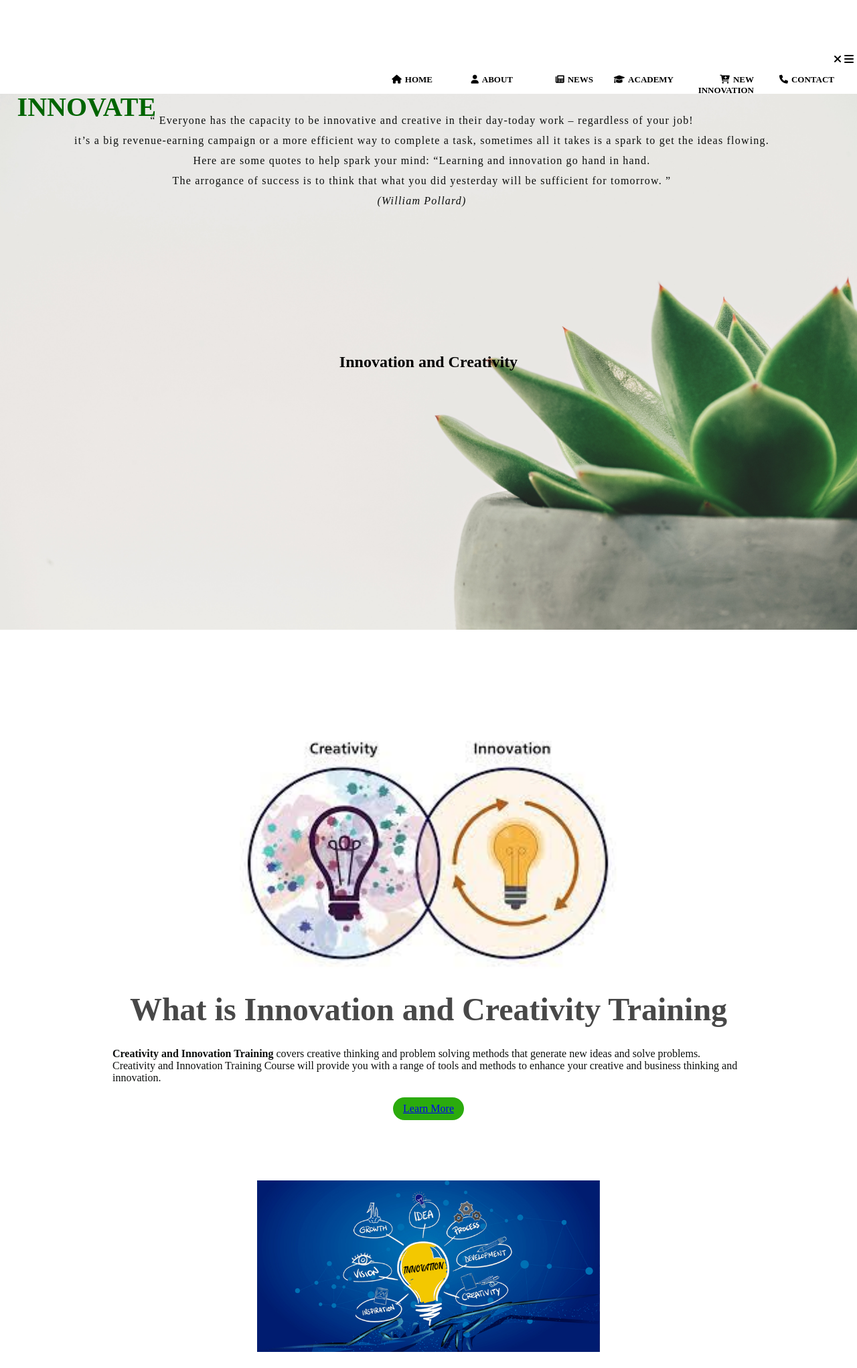
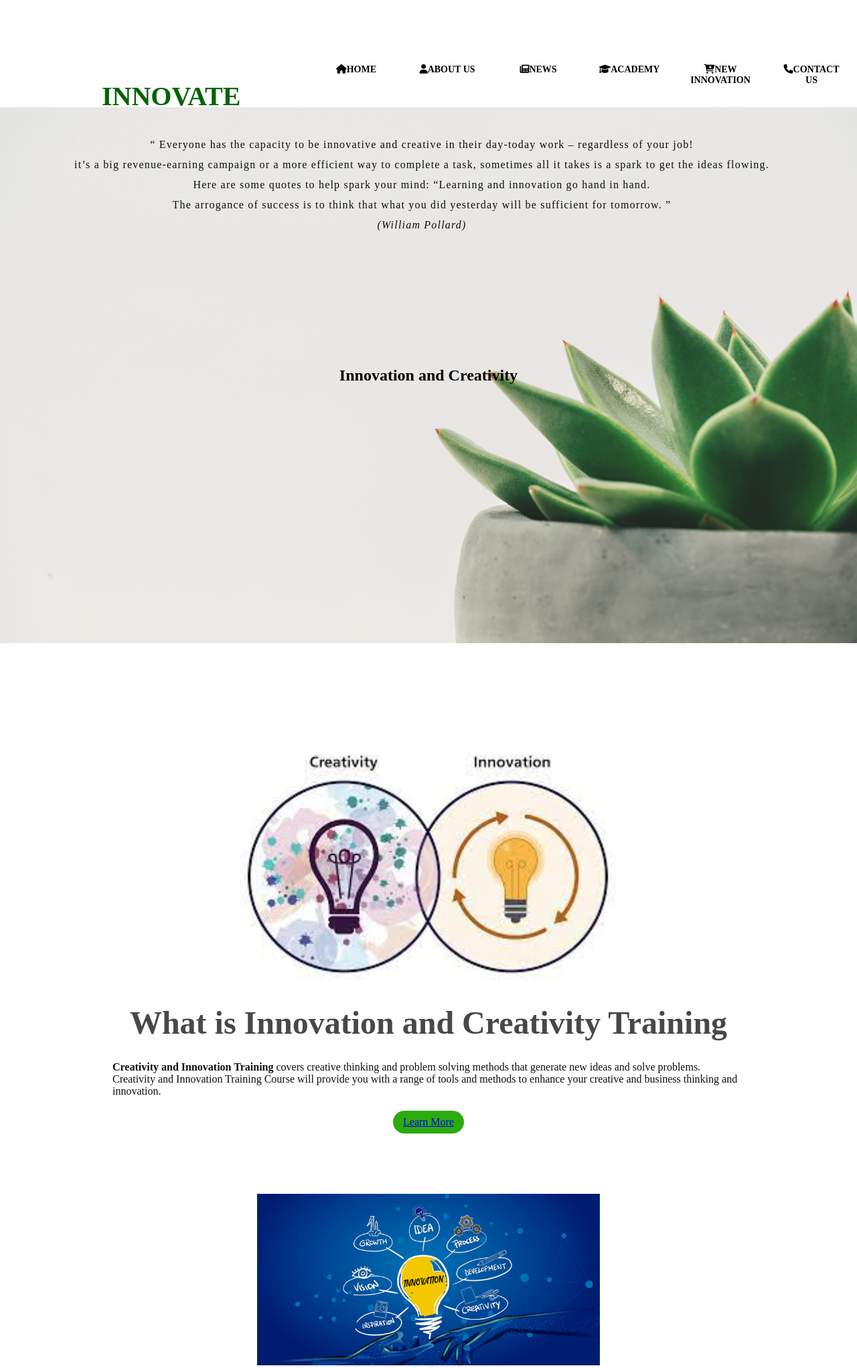
Before and after one commit to dula2000/Main-Project, a PHP site: page /Innovationcreativity.html in a window 1280 px wide. Shown: the top 2042 px of the page at 67% size. Run offline with PHP 8.4, Linux system fonts and the light colour scheme.

Commit message:
Fixing the nav bar
Not finished

```diff
--- a/Innovationcreativity.css
+++ b/Innovationcreativity.css
@@ -1,340 +1,132 @@
 *
 {
-    top:0;
+
     padding: 0;
     margin: 0;
     box-sizing: border-box;
 
-}
-.header
-{
-    min-height: 100vh;
-    width: 100%;
 
 }
+
 
 body,html{
     overflow-x: hidden;
 }
-/*
+
+.header1
+{
+     /*option of the landing background*/
+     top: 0%;
+    min-height: 110vh;
+    width: 100%;
+    background-size: cover;
+    background-position: center;
+}
+
 .Menu-bar
 {
     width: 100%;
-    height: 60px;
+    height: 80px;
     margin: auto;
     text-align: center;
     display: flex;
     justify-content: space-between;
-
+   margin-top: 0%;
 }
 .logo
 {
-    width: 200px;
+    top:0%;
+        width: 200px;
     float: left;
     height: 70px;
-    padding: 2% 2%;
-    color: rgb(0, 100, 0);
+    color: rgb(0,100,0);
     font-family: 'Times New Roman';
     font-size: 40px;
+    padding-left: 20px;
+    padding-top: 10px;
     float: left;
 }
-.nav-links
-{
-    flex: 1;
-    text-align: right;
-}
-.nav-links ul
+.Menu-bar ul
 {
     display: inline-flex;
     list-style: none;
     color: black;
 }
-.nav-links ul li
+.Menu-bar ul li
 {
-    width: 110px;
-    margin: 5px;
-    font-size: 13px;
-    list-style: none;
-    display: inline-block;
-    padding: 8px 10px;
+    width: 120px;
+    margin: 8px;
+    padding: 8px;
+    float: left;
+    font-size: 14px;
     position: relative;
 }
-.nav-links ul li a
+.Menu-bar ul li a
 {
     text-decoration: none;
     color: black;
     font-weight: bold;
-    font-size: 13px;
-}
-.nav-links ul li::after
-{
-    content: '';
-    width: 0%;
-    height: 2px;
-    background: rgb(60, 134, 64);
-    display: block;
-    margin: auto;
-    transition: 0.5s;
-}
-.nav-links ul li:hover::after
-{
-    width: 100%;
-
 }
 .Menu-bar ul li a:hover
 {
     color: #2bab0d;
     border-radius: 3px;
 }
-.Menu-bar .fas
+.Menu-bar .fa
 {
-    margin-right: 5px;
+    margin-right: 8px;
 }
 .sub-menu-1
 {
     display: none;
 
 }
-.nav-links ul li:hover .sub-menu-1
+.Menu-bar ul li:hover .sub-menu-1
 {
     display: block;
     position: absolute;
     margin-top: 5px;
     margin-left: -15px;
 }
-.nav-links ul li:hover .sub-menu-1 ul
+.Menu-bar ul li:hover .sub-menu-1 ul
 {
     display: block;
     margin: 8px;
+
 }
-.nav-links ul li:hover .sub-menu-1 li
+.Menu-bar ul li:hover .sub-menu-1 li
 {
     width: 150px;
     padding: 1.5px;
     background: transparent;
+    border-bottom: 1px dotted black;
     border-radius: 0;
     text-align: left;
 }
-.nav-links ul li:hover .sub-menu-1 ul li:last-child
+.Menu-bar ul li:hover .sub-menu-1 ul li:last-child
 {
     border-bottom: none;
 }
-.nav-links ul li:hover .sub-menu-1 ul li a:hover
+.Menu-bar ul li:hover .sub-menu-1 ul li a:hover
 {
-    color: rgb(60, 134, 64);
+    color: #2bab0d;
 }
 
 
-.Menu-bar .tag
-{
-    display: none;
-}
-@media(max-width: 700px)
-{
-    .content h1{
-        font-size: 20px;
-    }
-    .nav-links ul li{
-        display: block;
-    }
-    .nav-links{
-        position: absolute;
-        background: rgb(0,100,0);
-        color: white;
-        height: 100vh;
-        width: 200px;
-        top: 0;
-        right: -200px;
-        text-align: left;
-        z-index: 6;
-        transition: 1s;
-    }
-    .Menu-bar .tag
-    {
-        display: block;
-        color: white;
-        margin: 10px;
-        font-size: 22px;
-        cursor: pointer;
-    }
-    .nav-links ul
-    {
-        padding: 20px;
-    }
-
-}
-*/
-.header1
-{
-    min-height: 100vh;
-    width: 100%;
-
-
-    background-position: center;
-}
-.Menu-bar
-{
-    width: 100%;
-    height: 60px;
-    margin: auto;
-    text-align: center;
-    display: flex;
-    justify-content: space-between;
-
-}
-.logo
-{
-    top: 0%;
-    width: 200px;
-    float: left;
-    height: 70px;
-    padding: 2% 2%;
-    color: rgb(0, 100, 0);
-    font-family: 'Times New Roman';
-    font-size: 40px;
-    float: left;
-}
-.nav-links
-{
-    flex: 1;
-    text-align: right;
-}
-.nav-links ul
-{
-    display: inline-flex;
-    list-style: none;
-    color: black;
-}
-.nav-links ul li
-{
-    width: 110px;
-    margin: 5px;
-    font-size: 13px;
-    list-style: none;
-    display: inline-block;
-    padding: 8px 10px;
-    position: relative;
-}
-.nav-links ul li a
-{
-    text-decoration: none;
-    color: black;
-    font-weight: bold;
-    font-size: 13px;
-}
-.nav-links ul li::after
-{
-    content: '';
-    width: 0%;
-    height: 2px;
-    background: rgb(60, 134, 64);
-    display: block;
-    margin: auto;
-    transition: 0.5s;
-}
-.nav-links ul li:hover::after
-{
-    width: 100%;
-
-}
-.Menu-bar ul li a:hover
-{
-    color: #2bab0d;
-    border-radius: 3px;
-}
-.Menu-bar .fas
-{
-    margin-right: 5px;
-}
-.sub-menu-1
-{
-    display: none;
-
-}
-.nav-links ul li:hover .sub-menu-1
-{
-    display: block;
-    position: absolute;
-    margin-top: 10px;
-    margin-left: -25px;
-}
-.nav-links ul li:hover .sub-menu-1 ul
-{
-    display:inline-block;
-    margin: 10px;
-}
-.nav-links ul li:hover .sub-menu-1 li
-{
-    width: 150px;
-    padding: 2.5px;
-    background:fixed;
-    border-radius: 2;
-    text-align: left;
-}
-.nav-links ul li:hover .sub-menu-1 ul li:last-child
-{
-    border-bottom:none;
-}
-.nav-links ul li:hover .sub-menu-1 ul li a:hover
-{
-    color: rgb(60, 134, 64);
-}
-.search
-{
-    width: 250px;
-    float: left;
-    margin-left: 20px;
-    margin-right: 20px;
-}
-.srch
-{
-    font-family: 'Times New Roman';
-    width: 150px;
-    height: 40px;
-    background: white;
-    border: 1px solid black;
-    margin-top: 13px;
-    color: black;
-    border-right: none;
-    font-size: 16px;
-    float: left;
-    padding: 10px;
-    border-bottom-left-radius: 5px;
-    border-top-left-radius: 5px;
-}
-.btn
-{
-    width: 100px;
-    height: 40px;
-    background: rgb(0,100,0);
-    border: 2px solid rgb(0,100,0);
-    margin-top: 13px;
-    color: white;
-    font-size: 15px;
-    border-bottom-right-radius: 5px;
-    border-bottom-right-radius: 5px;
-}
-.btn :focus
-{
-    outline: none;
-}
-.srch:focus
-{
-    outline: none;
-}
-/*topic*/
+/*Topic*/
 header{
     top: 10%;
     width: 100vw;
     height: 100vh;
     background-image: url('pic/n1.jpg') ;
-    background-position: bottom;
+    background-position:bottom;
     background-size: cover;
     display: flex;
     align-items: center;
     justify-content: center;
 }
 .header .content{
+
     margin-bottom: 150px;
     color: whitesmoke;
     text-align: center;
@@ -377,7 +169,7 @@ header{
 
 }
 .william .quote{
-    margin-top: 5%;
+    margin-top: 8%;
     padding-left: 20px;
     font-family: 25px;
     letter-spacing: 1.2px;
@@ -418,17 +210,17 @@ section{
     flex-direction: column;
     align-items: center;
 }
-.row .col .pic1{
+.row .col .pic11{
     margin-top: 20px;
     width: 55%;
     height: 37%;
 }                   /*changing the image size*/
-.row .col .pic2{
+.row .col .pic22{
     margin-top: 40px;
     width: 50%;
     height: 30%;
 }
-.row .col .pic3{
+.row .col .pic33{
     margin-top: 40px;
     width: 60%;
     height: 10%;
@@ -494,115 +286,7 @@ p{
 }
 
 
-/*
-box css parts
-.c{
-    position:relative;
 
-    width: 1200px;  /* if need, please change this px to the %
-    height: 200px;
-    margin: 140px auto;
-    padding: 0%;
-}
-.c .box{
-    position: relative;
-    top: 220%;  /*change the box top position*/
-    /*width: calc(400px - 30px);     /* if need, please change this px to the
-    height: calc(300px - 30px);
-    background: rgb(240, 240, 233); /*color of the box background
-    float: left;
-    margin: 15px;
-    box-sizing: border-box;
-    overflow: hidden;
-    border-radius: 10px;
-}
-.c .box .icon{
-    position: absolute;
-    top: 0;
-    left: 0;
-    width: 100%;
-    height: 100%;
-    background: #f00;  /*color of the icon
-    transition: 0.5s;
-    z-index: 1;
-}
-
-.c .box:hover .icon{
-    top: 20px;
-    left: calc(50% - 40px);
-    width: 80px;
-    height: 80px;
-    border-radius: 50%;
-}
-.c .box .icon .fa{
-    position: absolute;
-    top: 50%;
-    left: 50%;
-    transform: translate(-50%,-50%);
-    font-size: 80px;
-    transition: 0.5s;
-    color: #fff;
-}
-.c .box:hover .icon .fa{
-    font-size: 80px;
-}
-.c .box .content3{
-    position: absolute;
-    top: 100%;
-    height: calc(100% - 100px);
-    text-align: center;
-    padding: 20px;
-    box-sizing: border-box;
-    transition: 0.5s;
-    opacity: 0;
-}
-.c .box:hover .content3{
-    top: 100px;
-    opacity: 1;
-}
-/*adding styles to the box header
-.c .box .content3 h3{
-    margin: 0;
-    padding: 0;
-    color: cyan;
-    font-size: 24px;
-}
-.c .box .content3 h3{
-    margin: 0;
-    padding: 0;
-    color: cyan;
-    font-size: 24px;
-}
-.span1{
-    color: rgb(14, 158, 110);
-}
-.span2{
-    text-align: center;
-}
-
-/*adding styles to the box button
-.c .box .content3 .bb{
-    width: 140px;
-    height: 30px;
-    background: #2bab0d;
-    border: none;
-    margin-bottom: 100px;
-    margin-left: 20px;
-    font-size: 18px;
-    border-radius: 10px;
-    cursor: pointer;
-    transition: .4s ease;
-
-}
-.c .box .content3 .bb a{
-    text-decoration: none;
-    color: black;
-    transition: .3s ease;
-}
-.c .box .content3 .bb:hover{
-    background: yellowgreen;
-}
-*/
 
 .row .col .bb{
     width: 100px;
--- a/Innovationcreativity.html
+++ b/Innovationcreativity.html
@@ -8,17 +8,22 @@
     <link href="Innovationcreativity.css" rel="stylesheet" type="text/css">
     <link rel="stylesheet" href="https://cdnjs.cloudflare.com/ajax/libs/font-awesome/6.0.0-beta3/css/all.min.css">
 </head>
+
 <body>
     <section class="header1">
-        <div class="Menu-bar">  <!--Creating nav bar and dop down list-->
+        <div class="Menu-bar">  <!--Creating nav bar and drop down list-->
            <h2 class="logo">INNOVATE</h2> <!--display the logo-->
-           <div class="nav-links" id="navLinks">
-           <div class="tag">
-              <i class="fas fa-times" onclick="hideMenu()"></i>
-           </div>
                <ul>
                    <li><a href="Index.html"><i class="fas fa-home"></i>HOME</a></li>
-                   <li><a href="About.html"><i class="fas fa-user"></i>ABOUT</a></li>
+                   <li><a href="#"><i class="fas fa-user"></i>ABOUT US</a>
+                       <div class="sub-menu-1">
+                           <ul>
+                               <li><a href="#">Mission</a></li>
+                               <li><a href="#">Vision</a></li>
+                               <li><a href="#">Team</a></li>
+                           </ul>
+                       </div>
+                   </li>
                    <li><a href="News.html"><i class="fas fa-newspaper"></i>NEWS</a></li>
                    <li><a href="#"><i class="fas fa-graduation-cap"></i></i>ACADEMY</a>
                        <div class="sub-menu-1">
@@ -32,12 +37,9 @@
                        </div>
                    </li>
                    <li><a href="newinventors.html"><i class="fas fa-cart-plus"></i>NEW INNOVATION</a></li>
-                   <li><a href=""><i class="fas fa-phone"></i>CONTACT</a></li>
+                   <li><a href=""><i class="fas fa-phone"></i>CONTACT US</a></li>
                </ul>
-           </div>
-           <div class="tag">
-               <i class="fas fa-bars" onclick="showMenu()"></i>
-           </div>
+
        </div>
 
 
@@ -58,7 +60,7 @@
             </p>
 
     </header>
-
+</section>
     <!--What is Innovation and Creativity-->
     <section class="What">
           <div class="title">
@@ -67,14 +69,14 @@
           </div>
                 <div class="row">
                     <div class="col">
-                        <img class="pic1" src="pic/pic 3.jpg" alt="">
+                        <img class="pic11" src="pic/pic 3.jpg" alt="">
                         <h2>What is Innovation and Creativity Training</h2>
                         <p><b>Creativity and Innovation Training</b> covers creative thinking and problem solving methods that generate new ideas and solve problems.
                             Creativity and Innovation Training Course will provide you with a range of tools and methods to enhance your creative and business thinking and innovation.</p>
                         <a href="#" class="ctn">Learn More</a>
                     </div>
                     <div class="col">
-                        <img class="pic2" src="pic/pic 4.jpg" alt="">
+                        <img class="pic22" src="pic/pic 4.jpg" alt="">
                         <h2>Innovation and Creativity Training</h2>
                         <p>The training helps in thinking differently on a situation than usual perspective approach. It is the key to resolve professional obstacles.
                             It also helps in being productive and staying motivated.
@@ -138,7 +140,7 @@
     </div>
           <div class="row">
               <div class="col">
-                  <img class="pic1" src="pic/tonex" alt="">
+                  <img class="pic11" src="pic/tonex" alt="">
                   <h2>TONEX</h2>
                   <p>Creativity and Innovation Training Course covers creative thinking and problem solving methods that generate new ideas and solve problems.
                     Tonex is proud to introduce our new Creativity and Innovation category featuring  courses designed to help individuals, companies, agencies and organizations excel by learning how to implement strategies that boost the ability to create and innovate. </p>
@@ -157,7 +159,7 @@
                   <button class="bb"> <a href="https://www.tonex.com/training-courses/creativity-and-innovation-training/" target="blank"><span class="span2"> Read More </span></a> </button>
               </div>
               <div class="col">
-                  <img class="pic2" src="pic/edx.jpg" alt="">
+                  <img class="pic22" src="pic/edx.jpg" alt="">
                   <h2>Edx</h2>
                   <p>Business innovation is nothing without great ideas. It requires a steady hand to manage the creative process and move it forward in a productive way .This course focuses on ways to manage creativity effectively and introduces a flexible and iterative innovation management process model.
                    <br>
@@ -173,7 +175,7 @@
                      <button class="bb"> <a href="https://www.edx.org/course/innovation-and-creativity-management" target="blank"><span class="span2"> Read More </span></a> </button>
               </div>
               <div class="col">
-                <img class="pic3" src="pic/coursera123" alt="">
+                <img class="pic33" src="pic/coursera123" alt="">
                 <h2>Coursera</h2>
                 <p>Our lives are being disrupted by pandemics, global warming, wars, political chaos, and technological innovations. <br>
                     We must prepare for an unpredictable and unknown future - and this is the goal of the course on Creativity, Innovation and Transformation (CIT)! CIT is an upgrade of the former Creativity, Innovation and Change (CIC) course,
--- a/Strategicgrowth.css
+++ b/Strategicgrowth.css
@@ -466,6 +466,8 @@ section{
     background: yellowgreen;
 }
 
+
+
  /*----footer-----*/
  .footer
  {  top: 2800px; /*Change the footer position*/
```
Also changed, not shown: Strategicgrowth.html (+2 -9 lines).
